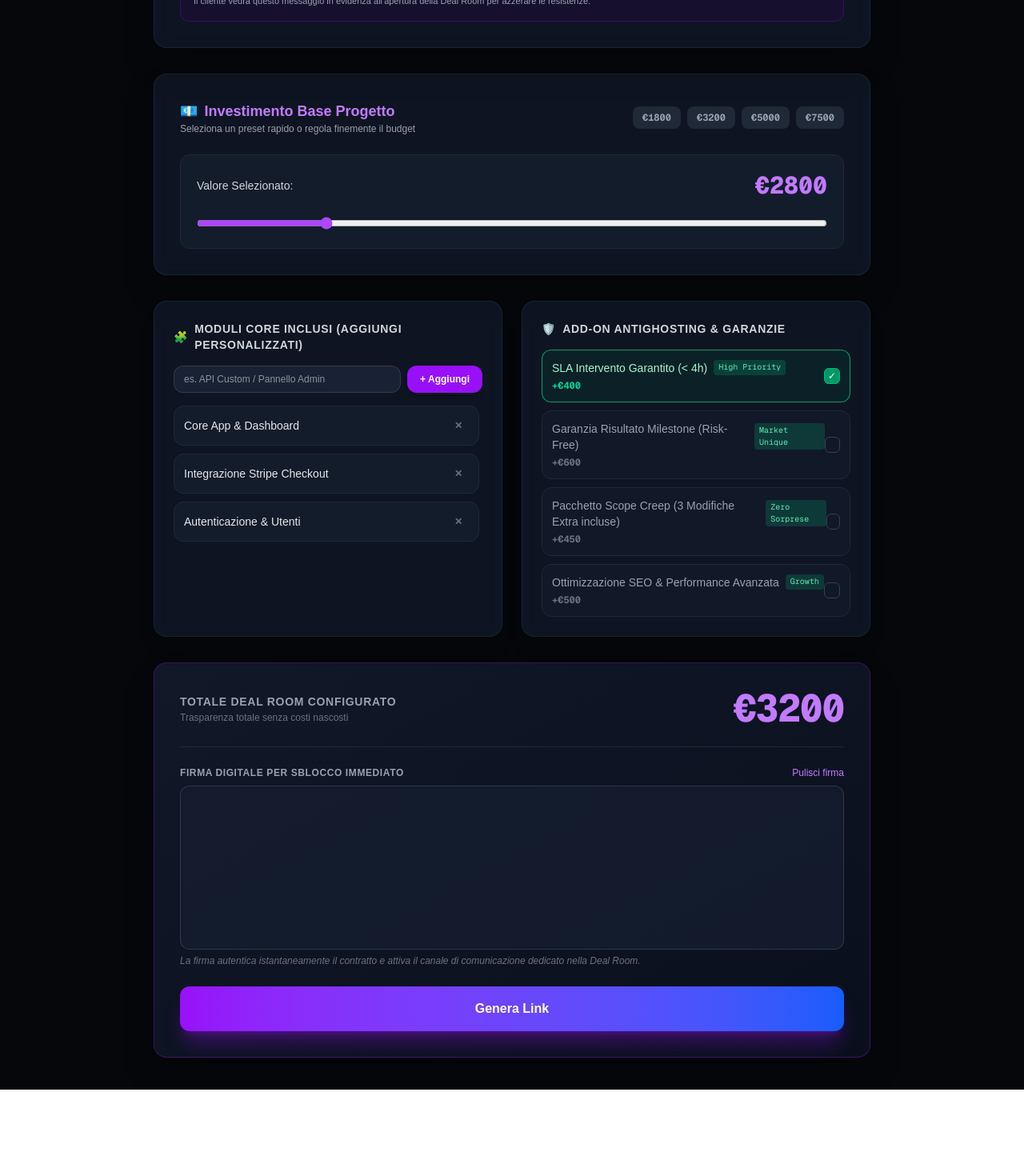
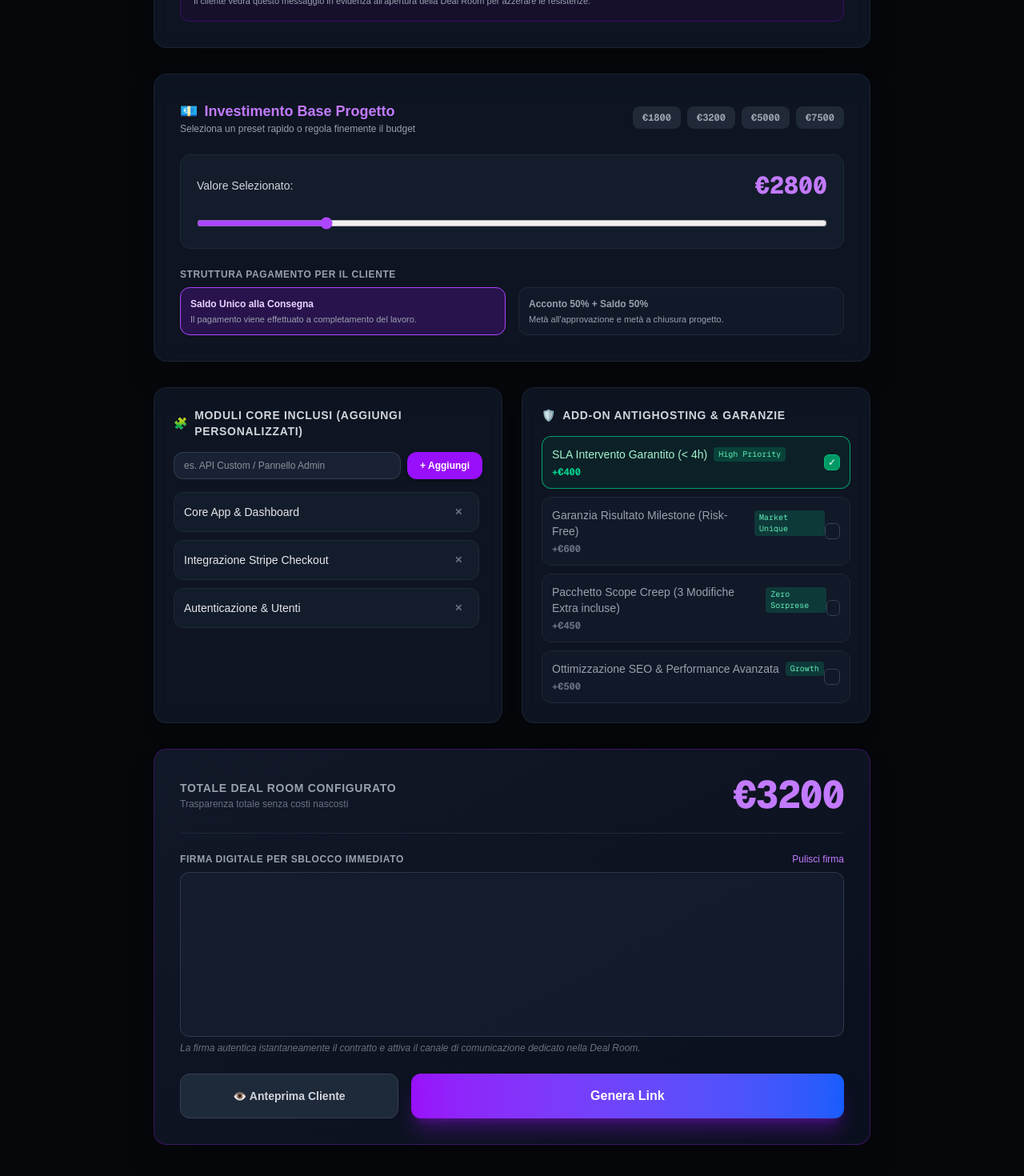
Before and after one commit to quotemichael92/quotepulse, a Next.js app: page /dashboard in a window 1280 px wide. Shown: the part 650-2120 px from the top of the page at 80% size. Before the commit the page ends 2012 px from the top, so only its background shows below. Built offline with nearby package versions, Linux system fonts and the light colour scheme.

Commit message:
Aggiornata dashboard con termini di pagamento e anteprima

```diff
--- a/app/dashboard/page.tsx
+++ b/app/dashboard/page.tsx
@@ -12,6 +12,7 @@ export default function DashboardPage() {
   const [projectDescription, setProjectDescription] = useState('Architettura piattaforma web ad alte performance & Automazione flussi.');
   const [baseAmount, setBaseAmount] = useState(2800);
   const [timerFomo, setTimerFomo] = useState(24);
+  const [paymentTerms, setPaymentTerms] = useState<'single' | 'split'>('single'); // AGGIUNTO
 
   // Moduli dinamici (input libero)
   const [modules, setModules] = useState<string[]>([
@@ -152,6 +153,7 @@ export default function DashboardPage() {
           options: [
             ...modules,
             ...Object.values(addons).filter(a => a.selected).map(a => `${a.name} (+€${a.price})`),
+            `Termini di Pagamento: ${paymentTerms === 'split' ? 'Acconto 50% + 50%' : 'Saldo Unico'}`, // AGGIUNTO
             `Nota Vocale/Strategica: "${audioPitchNote}"`
           ],
           signature: signatureDataUrl
@@ -324,6 +326,29 @@ export default function DashboardPage() {
                 className="w-full accent-purple-500 cursor-pointer h-2 bg-gray-700 rounded-lg"
               />
             </div>
+
+            {/* AGGIUNTO: Selezione Termini di Pagamento */}
+            <div>
+              <label className="block text-xs font-semibold uppercase tracking-wider text-gray-400 mb-2">Struttura Pagamento per il Cliente</label>
+              <div className="grid grid-cols-1 md:grid-cols-2 gap-4">
+                <button
+                  type="button"
+                  onClick={() => setPaymentTerms('single')}
+                  className={`p-3 rounded-xl border text-left text-xs transition flex flex-col gap-1 ${paymentTerms === 'single' ? 'bg-purple-600/20 border-purple-500 text-purple-200' : 'bg-[#182234]/40 border-gray-800 text-gray-400'}`}
+                >
+                  <span className="font-bold">Saldo Unico alla Consegna</span>
+                  <span className="text-[11px] text-gray-400">Il pagamento viene effettuato a completamento del lavoro.</span>
+                </button>
+                <button
+                  type="button"
+                  onClick={() => setPaymentTerms('split')}
+                  className={`p-3 rounded-xl border text-left text-xs transition flex flex-col gap-1 ${paymentTerms === 'split' ? 'bg-purple-600/20 border-purple-500 text-purple-200' : 'bg-[#182234]/40 border-gray-800 text-gray-400'}`}
+                >
+                  <span className="font-bold">Acconto 50% + Saldo 50%</span>
+                  <span className="text-[11px] text-gray-400">Metà all'approvazione e metà a chiusura progetto.</span>
+                </button>
+              </div>
+            </div>
           </div>
 
           {/* Moduli Dinamici & Add-on */}
@@ -453,13 +478,24 @@ export default function DashboardPage() {
               <p className="text-xs text-gray-500 mt-1.5 italic">La firma autentica istantaneamente il contratto e attiva il canale di comunicazione dedicato nella Deal Room.</p>
             </div>
 
+            {/* AGGIUNTO: Container con Anteprima + Genera Link */}
+            <div className="flex flex-col md:flex-row gap-4">
+              <button
+                type="button"
+                onClick={() => alert("Simulazione: compila e clicca su Genera Link per testare la Deal Room reale.")}
+                className="flex-1 bg-gray-800 hover:bg-gray-700 text-gray-300 font-semibold py-4 rounded-xl transition duration-200 text-sm border border-gray-700"
+              >
+                👁️ Anteprima Cliente
+              </button>
+
               <button
                 type="submit"
                 disabled={loading}
-              className="w-full bg-gradient-to-r from-purple-600 to-blue-600 hover:from-purple-500 hover:to-blue-500 text-white font-bold py-4 rounded-xl shadow-xl shadow-purple-600/30 transition duration-200 flex items-center justify-center gap-2 text-base disabled:opacity-50"
+                className="flex-2 w-full bg-gradient-to-r from-purple-600 to-blue-600 hover:from-purple-500 hover:to-blue-500 text-white font-bold py-4 rounded-xl shadow-xl shadow-purple-600/30 transition duration-200 flex items-center justify-center gap-2 text-base disabled:opacity-50"
               >
                 {loading ? 'Generazione...' : 'Genera Link'}
               </button>
+            </div>
           </div>
 
         </form>
```
Lines whose indentation alone changed are shown as unchanged.
